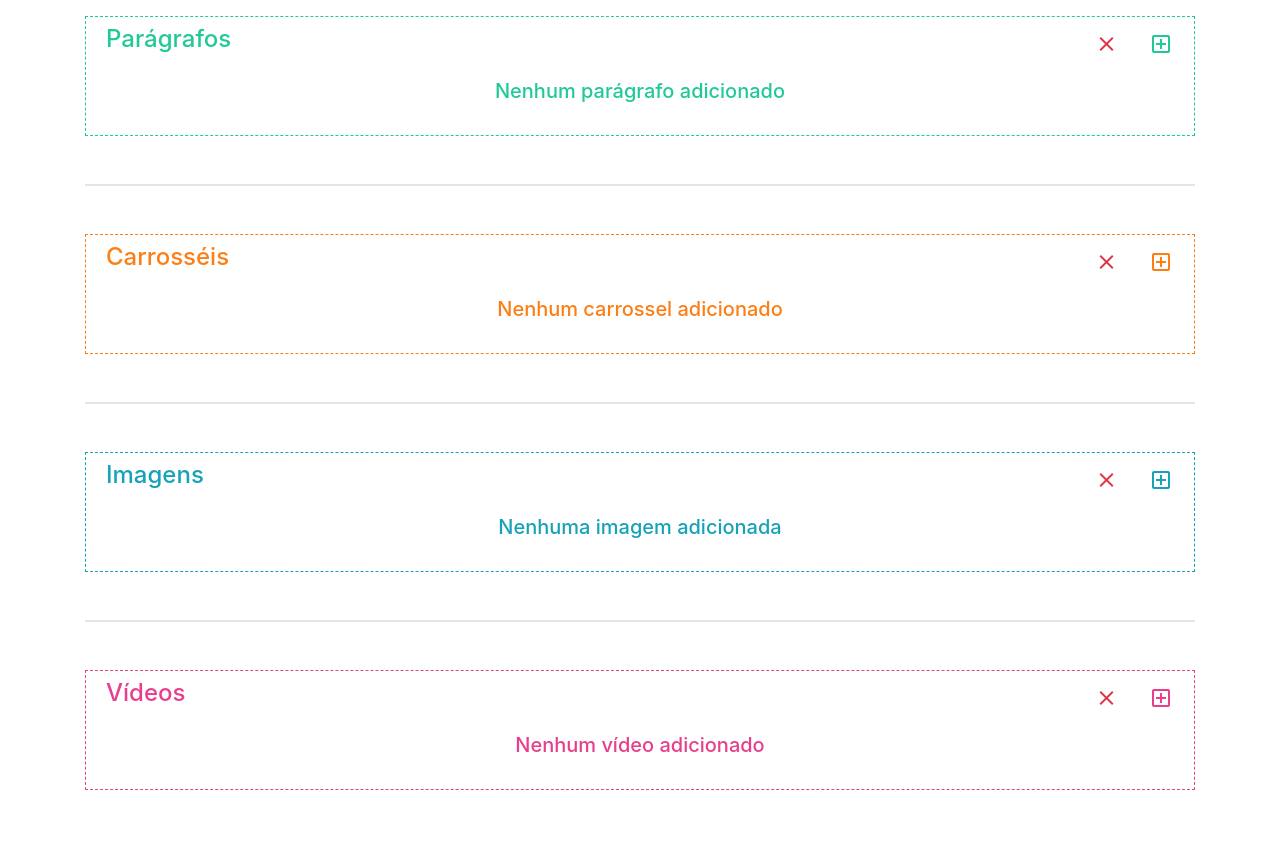
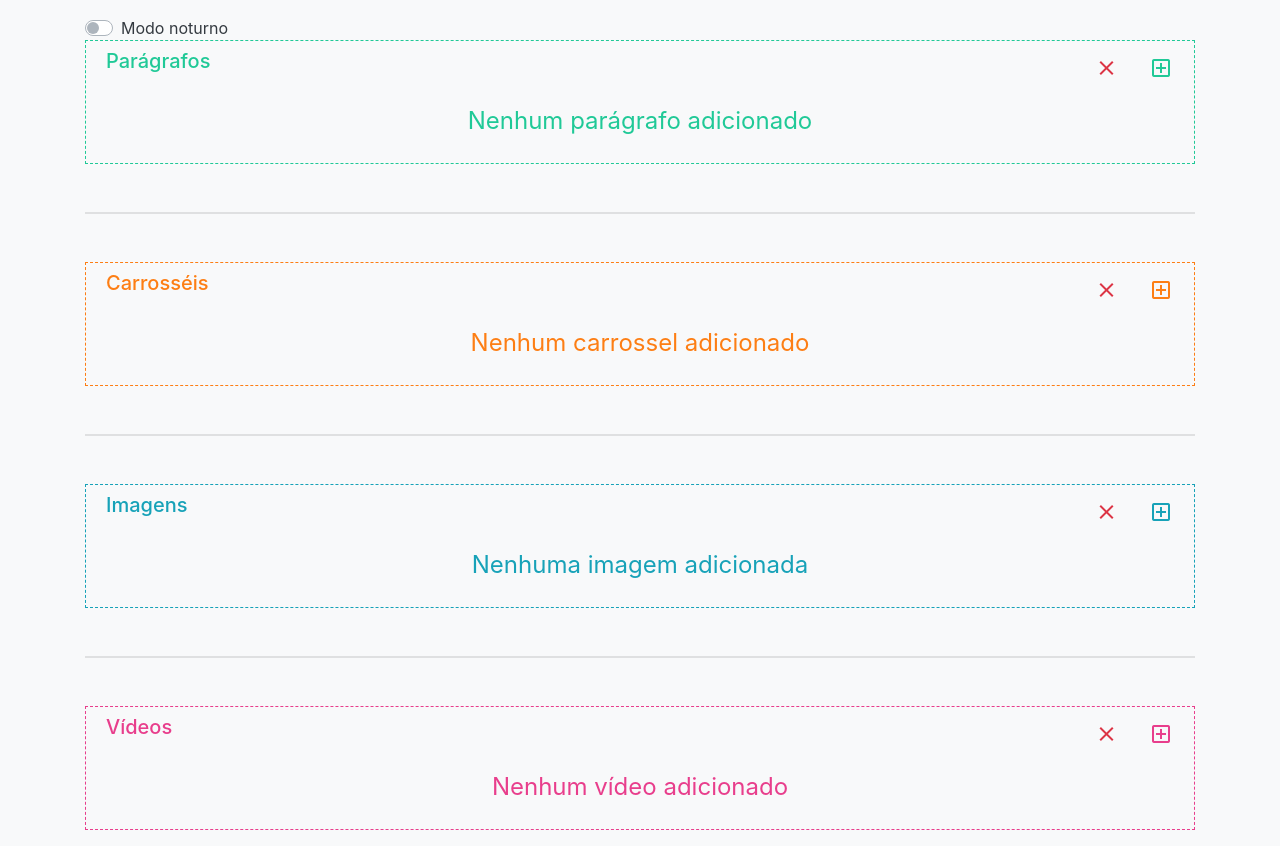
Before and after one commit to luangelsdorf/newsTemplate, a PHP site: page /add_layout.html in a window 1280 px wide. Before the commit the page ends 790 px from the top, so only its background shows below. Run offline with PHP 8.4, Linux system fonts and the light colour scheme; some libraries are stand-ins or nearby versions.

Commit message:
tamanhos de texto ajustados

```diff
--- a/add_layout.html
+++ b/add_layout.html
@@ -12,18 +12,23 @@
     <meta name="viewport" content="width=device-width, initial-scale=1, maximum-scale=1, minimum-scale=1, user-scalable=no, minimal-ui">
     <title>jdajdhasdas</title>
 </head>
-<body class="container py-3">
+<body class="container py-3 bg-light">
+
+<div class="custom-control custom-switch bg-light-lg text-left">
+    <input type="checkbox" class="custom-control-input" id="darkMode">
+    <label class="custom-control-label text-dark unselectable" for="darkMode">Modo noturno</label>
+</div>
 
 <div id="paragrafos" class="border border-dashed border-teal p-2">
     <div class="row no-gutters justify-content-between" id="paragraph-header">
-        <span class="h4 text-teal media-container-title">Parágrafos</span>
+        <span class="h5 text-teal media-container-title">Parágrafos</span>
         <div>
             <span class="btn material-icons text-danger" id="deleteAllParagraphs">close</span>
             <span class="btn material-icons-outlined text-teal" id="addParagraph">add_box</span>
         </div>
     </div>
     <div class="row no-gutters m-3 flex-center" id="paragraph_container">
-        <span class="text-teal h5">
+        <span class="text-teal nenhum">
             Nenhum parágrafo adicionado
         </span>
     </div>
@@ -33,14 +38,14 @@
 
 <div id="carousels" class="border border-dashed border-caution p-2">
     <div class="row no-gutters justify-content-between" id="carousel-header">
-        <span class="h4 text-caution media-container-title" id="carousel-title">Carrosséis</span>
+        <span class="h5 text-caution media-container-title" id="carousel-title">Carrosséis</span>
         <div>
             <span class="btn material-icons text-danger" id="deleteAllCarousels">close</span>
             <span class="btn material-icons-outlined text-caution" id="addCarousel" data-toggle="modal" data-target="#modalCarousel">add_box</span>
         </div>
     </div>
     <div class="row no-gutters m-3 flex-center" id="carousels_container">
-        <span class="text-caution h5">
+        <span class="text-caution nenhum">
             Nenhum carrossel adicionado
         </span>
     </div>
@@ -50,7 +55,7 @@
 
 <div id="imagens" class="border border-dashed border-info p-2">
     <div class="row no-gutters justify-content-between" id="image-header">
-        <span class="h4 text-info media-container-title" id="img-title">Imagens</span>
+        <span class="h5 text-info media-container-title" id="img-title">Imagens</span>
         <div>
             <span class="btn material-icons text-danger" id="deleteAllImgs">close</span>
 
@@ -59,7 +64,7 @@
         </div>
     </div>
     <div class="row m-3 flex-center" id="img_container">
-        <span class="text-info h5">
+        <span class="text-info nenhum">
             Nenhuma imagem adicionada
         </span>
     </div>
@@ -70,7 +75,7 @@
 
 <div id="videos" class="border border-dashed border-pink p-2">
     <div class="row no-gutters justify-content-between" id="video-header">
-        <span class="h4 text-pink media-container-title" id="video-title">Vídeos</span>
+        <span class="h5 text-pink media-container-title" id="video-title">Vídeos</span>
         <div>
             <span class="btn material-icons text-danger" id="deleteAllVids">close</span>
 
@@ -79,7 +84,7 @@
         </div>
     </div>
     <div class="row m-3 flex-center" id="video_container">
-        <span class="text-pink h5">
+        <span class="text-pink nenhum">
             Nenhum vídeo adicionado
         </span>
     </div>
@@ -106,7 +111,7 @@
                         </div>
                     </div>
                     <div class="row flex-center p-2" id="carousel_contente">
-                        <span class="text-dark h5 my-5">Nenhuma imagem adicionada</span>
+                        <span class="text-dark nenhum my-5">Nenhuma imagem adicionada</span>
                     </div>
                 </div>
             </div>
--- a/css/extended.css
+++ b/css/extended.css
@@ -818,3 +818,13 @@ table.table-dark tbody tr:last-child {
 .view-carousel {
     background-color: rgba(0, 0, 0, 0.05);
 }
+
+.nenhum {
+    font-size: 1.5rem !important;
+}
+
+@media (max-width: 768px) {
+    .nenhum {
+        font-size: 1.25rem !important;
+    }
+}
--- a/js/main.js
+++ b/js/main.js
@@ -1,4 +1,4 @@
-/*$(document).ready(() => {
+$(document).ready(() => {
     setTheme(getDarkCookie());
 });
 
@@ -100,7 +100,11 @@ function setTheme(arg){
 
 
     }
-}*/
+}
+
+document.querySelector('#darkMode').addEventListener('click', () => {
+    changeTheme()
+})
 
 //--------------------------------------------------------------------------------------------------------------------\\
 var sideBarVisible = true;
```
